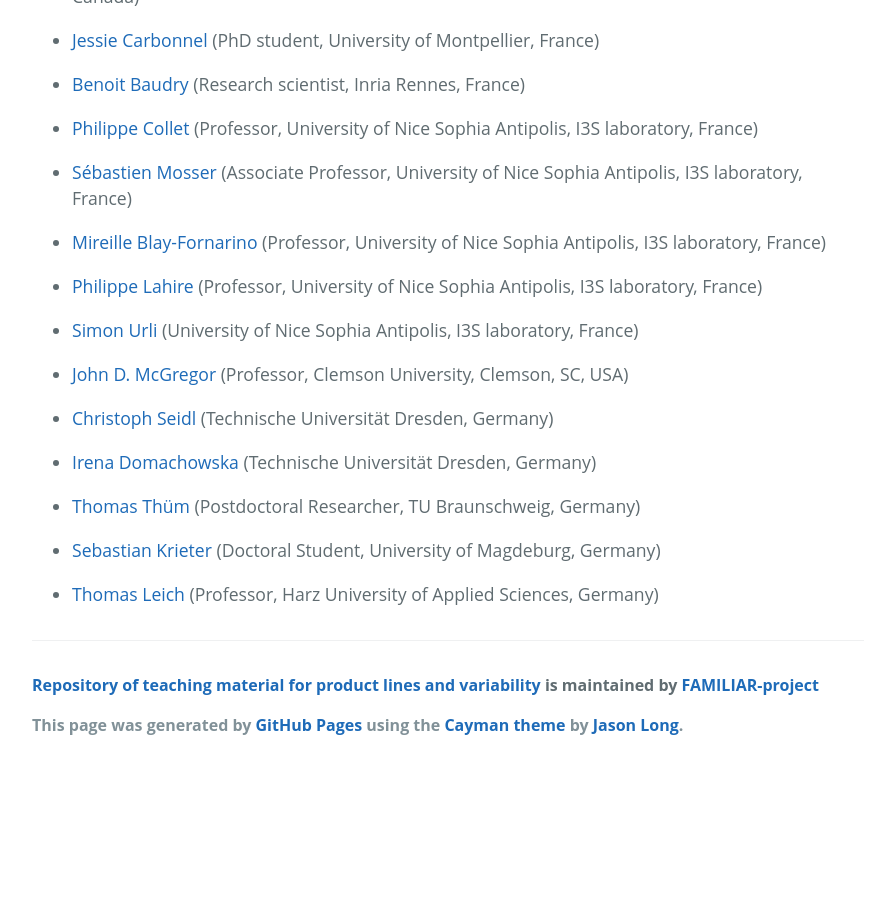
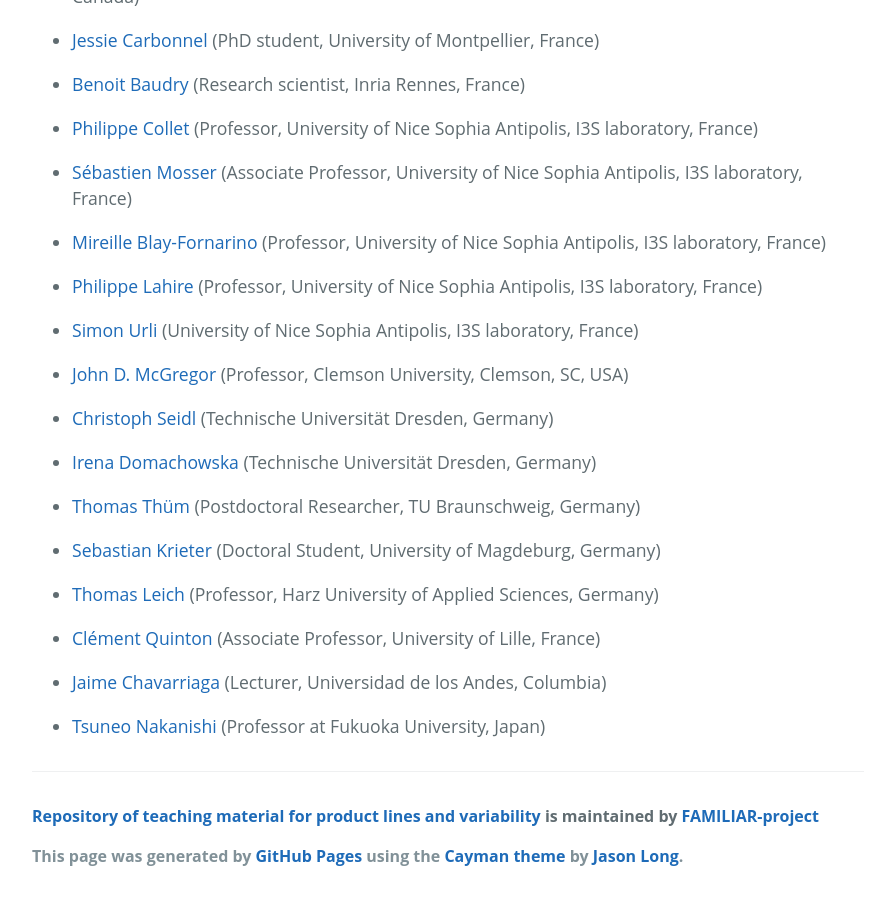
Before and after one commit to FAMILIAR-project/teaching, a Jekyll site: the page built from index.html, in a window 1280 px wide and 900 px high, scrolled down 1879 px. Shown: the whole window, without its empty margins (192-1087 px from the left). Built offline with Jekyll 4.4.1, drawn with Linux system fonts in a browser that asks for light colours; before the commit the page ends 2648 px from its top, so only the background shows below that.

Commit message:
SPLTea'18 and SPLTea'19

```diff
--- a/_includes/contributors.md
+++ b/_includes/contributors.md
@@ -35,3 +35,9 @@
 * [Sebastian Krieter](http://wwwiti.cs.uni-magdeburg.de/~krieter/) (Doctoral Student, University of Magdeburg, Germany)
 
 * [Thomas Leich](https://www.hs-harz.de/tleich/zur-person/) (Professor, Harz University of Applied Sciences, Germany)
+
+* [Clément Quinton](https://clementquinton.github.io/) (Associate Professor, University of Lille, France)
+
+* [Jaime Chavarriaga](https://scholar.google.com/citations?user=lAB2W-IAAAAJ&hl=es) (Lecturer, Universidad de los Andes, Columbia)
+
+* [Tsuneo Nakanishi](https://dblp.uni-trier.de/pers/hd/n/Nakanishi:Tsuneo) (Professor at Fukuoka University, Japan)
```
